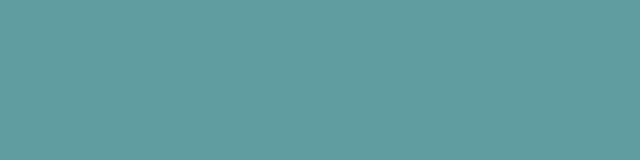
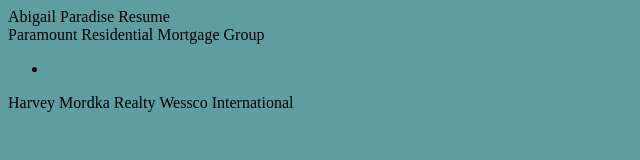
Before and after one commit to asparadise33/LAB-HTML-Resume, a plain HTML site: page index.html in a window 1280 px wide. Shown: the whole page, without its empty margins (0-640 px from the left). Drawn offline with Linux system fonts and the light colour scheme.

Commit message:
april 8 in class

```diff
--- a/index.html
+++ b/index.html
@@ -8,5 +8,19 @@
 </head>
 <body>
   <script src="main.js"></script>
+  <section>
+    <header1> Abigail Paradise Resume</header1>
+    <article1>
+      <header>Paramount Residential Mortgage Group</header>
+      <ul>
+        <li>
+        </li>
+      </ul>
+    </article1>
+    <article2>
+      <header2>Harvey Mordka Realty</header2>
+    </article2>
+    <article3>Wessco International</article3>
+   </section>
 </body>
 </html>
```
